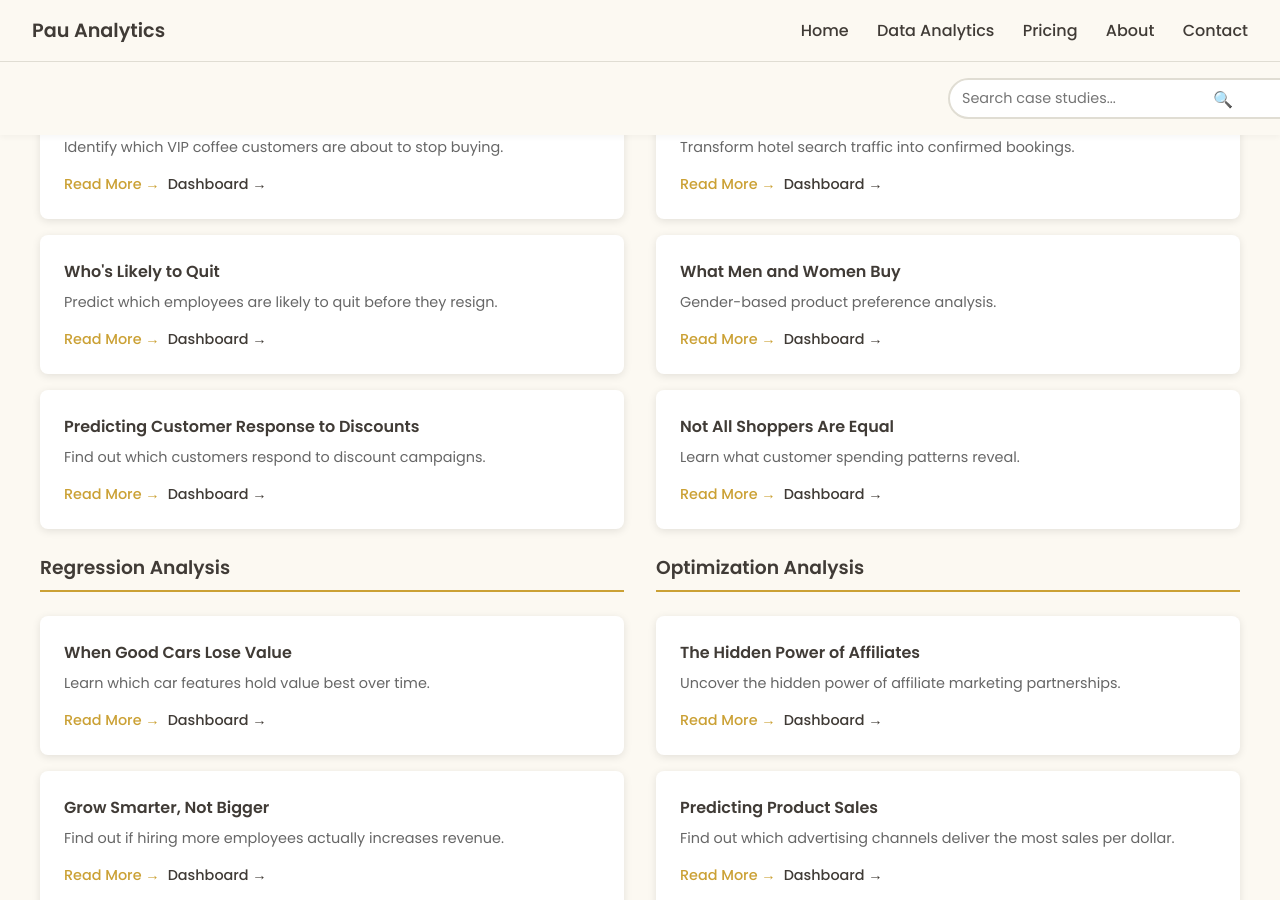
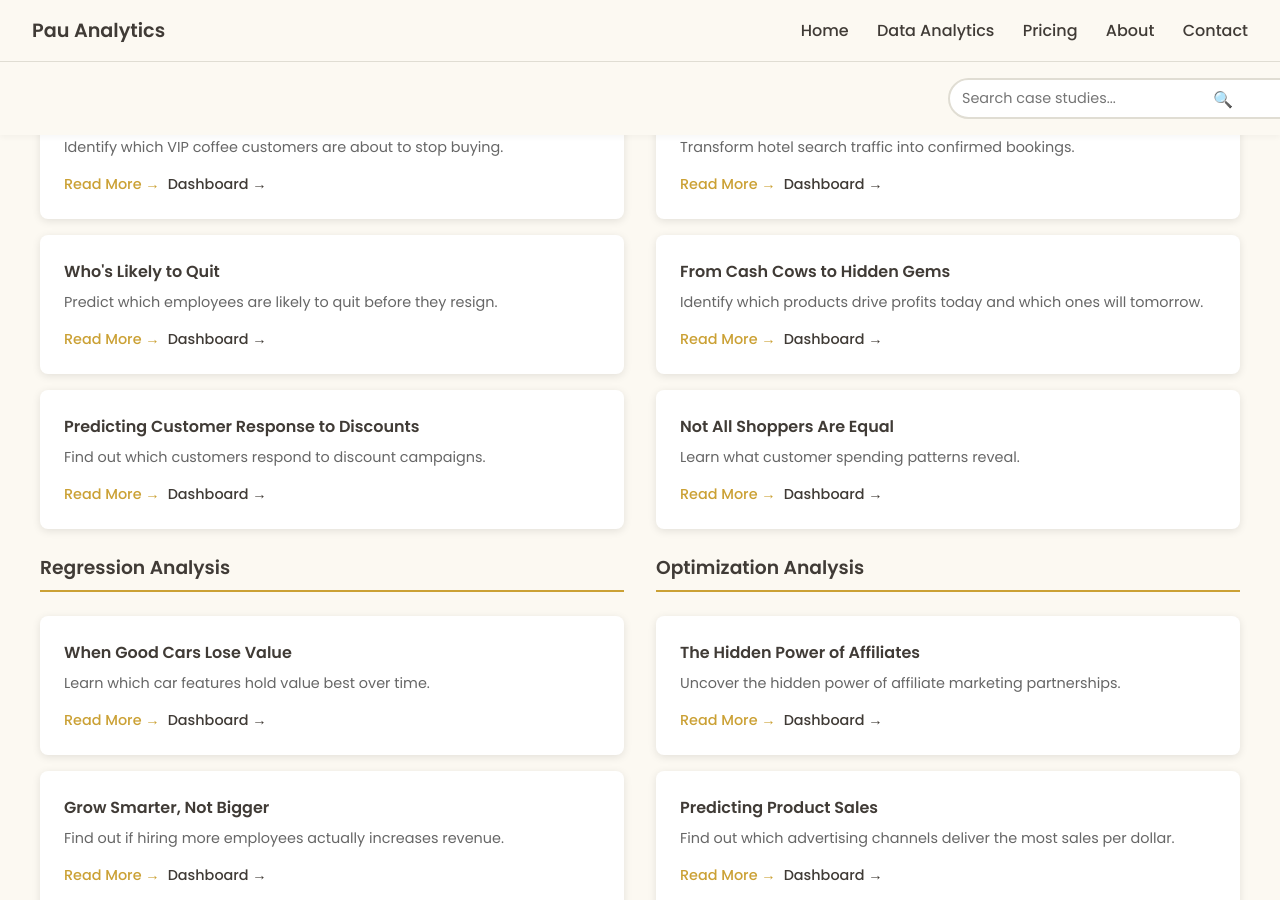
Before and after one commit to lyven81/pinnacles-learning-website, a Jekyll site: the page data-analytics.html, which Jekyll copies as it is, in a window 1280 px wide and 900 px high, scrolled down 679 px. Built offline with Jekyll 4.4.1, drawn with Linux system fonts in a browser that asks for light colours.

Commit message:
Update data-analytics: Replace What Men and Women Buy with From Cash Cows to Hidden Gems
- Updated Segmentation Analysis section
- Changed case study title and description
- Updated links to from-cash-cows-to-hidden-gems case study and dashboard
- Description matches existing style and length

🤖 Generated with [Claude Code](https://claude.com/claude-code)

Co-Authored-By: Claude <noreply@anthropic.com>

```diff
--- a/data-analytics.html
+++ b/data-analytics.html
@@ -519,11 +519,11 @@
         </div>
 
         <div style="background: white; padding: 1.5rem; border-radius: 8px; margin-bottom: 1rem; box-shadow: 0 2px 8px rgba(0,0,0,0.1);">
-          <h4 style="color: #403B36; margin: 0 0 0.5rem 0;">What Men and Women Buy</h4>
-          <p style="margin: 0.5rem 0; color: #666; font-size: 0.9rem;">Gender-based product preference analysis.</p>
+          <h4 style="color: #403B36; margin: 0 0 0.5rem 0;">From Cash Cows to Hidden Gems</h4>
+          <p style="margin: 0.5rem 0; color: #666; font-size: 0.9rem;">Identify which products drive profits today and which ones will tomorrow.</p>
           <div style="display: flex; gap: 0.5rem; margin-top: 1rem;">
-            <a href="case-study/what-men-and-women-buy.html" style="color: #CBA135; font-size: 0.9rem; text-decoration: none; font-weight: 500;">Read More →</a>
-            <a href="dashboard/what-men-and-women-buy.html" style="color: #403B36; font-size: 0.9rem; text-decoration: none; font-weight: 500;">Dashboard →</a>
+            <a href="case-study/from-cash-cows-to-hidden-gems.html" style="color: #CBA135; font-size: 0.9rem; text-decoration: none; font-weight: 500;">Read More →</a>
+            <a href="dashboard/from-cash-cows-to-hidden-gems.html" style="color: #403B36; font-size: 0.9rem; text-decoration: none; font-weight: 500;">Dashboard →</a>
           </div>
         </div>
 
```
